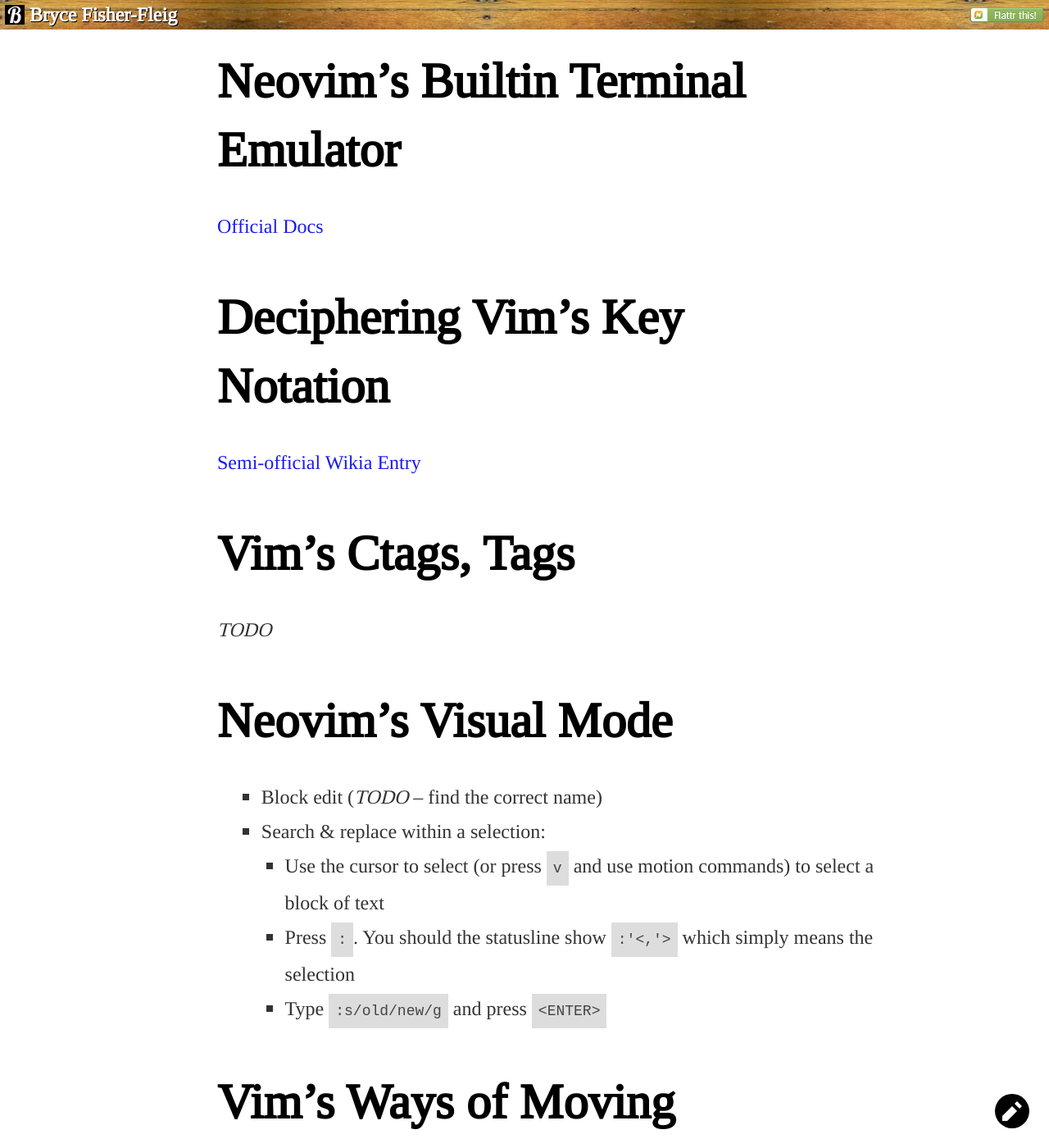
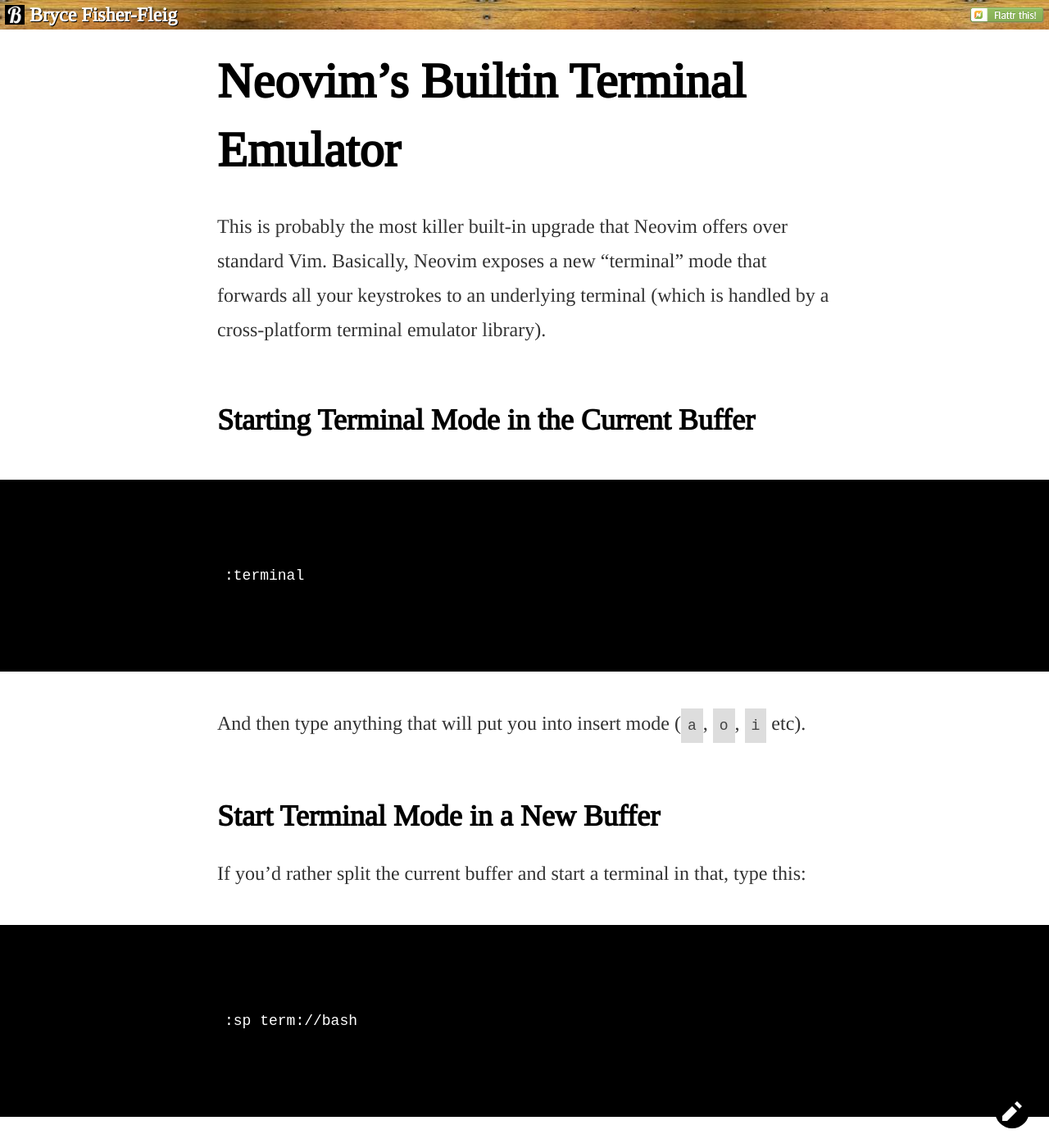
Before and after one commit to brycefisher/brycefisher.github.io-jekyll, a Jekyll site: the page built from _posts/2016-07-14-helpful-neovim-features.md, in a window 1280 px wide and 1400 px high, scrolled down 619 px. Shown: the whole window at 82% size. Built offline with Jekyll 4.4.1, drawn with Linux system fonts in a browser that asks for light colours; comment, search, counter and statistics services are not loaded; some of the changed text lies outside the part shown.

Commit message:
Fill in the terminal mode section

````diff
--- a/_posts/2016-07-14-helpful-neovim-features.md
+++ b/_posts/2016-07-14-helpful-neovim-features.md
@@ -8,6 +8,36 @@ category: vim
 For longtime (Neo)Vim enthusiasts, nothing here will blow your mind. However, if you've always felt like there are more builtin features of vim you're missing out on, here's a handful of useful features I'd overlooked for years which don't require any plugins.
 
 ## Neovim's Builtin Terminal Emulator
+
+This is probably the most killer built-in upgrade that Neovim offers over standard Vim. Basically, Neovim exposes a new "terminal" mode that forwards all your keystrokes to an underlying terminal (which is handled by a cross-platform terminal emulator library).
+
+### Starting Terminal Mode in the Current Buffer
+
+```sh
+:terminal
+```
+
+And then type anything that will put you into insert mode (`a`, `o`, `i` etc).
+
+### Start Terminal Mode in a New Buffer
+
+If you'd rather split the current buffer and start a terminal in that, type this:
+
+```sh
+:sp term://bash
+```
+
+Then click or `<C-W>h` into the new terminal buffer and use insert mode.
+
+### Exiting Terminal Mode
+
+```sh
+<C-\><C-n>
+```
+
+Personally, I find that a bit too cumbersome, so I'm definitely going to remap that to something else.
+
+### Learn More about Terminal Mode
 
 [Official Docs](https://neovim.io/doc/user/nvim_terminal_emulator.html)
 
````
